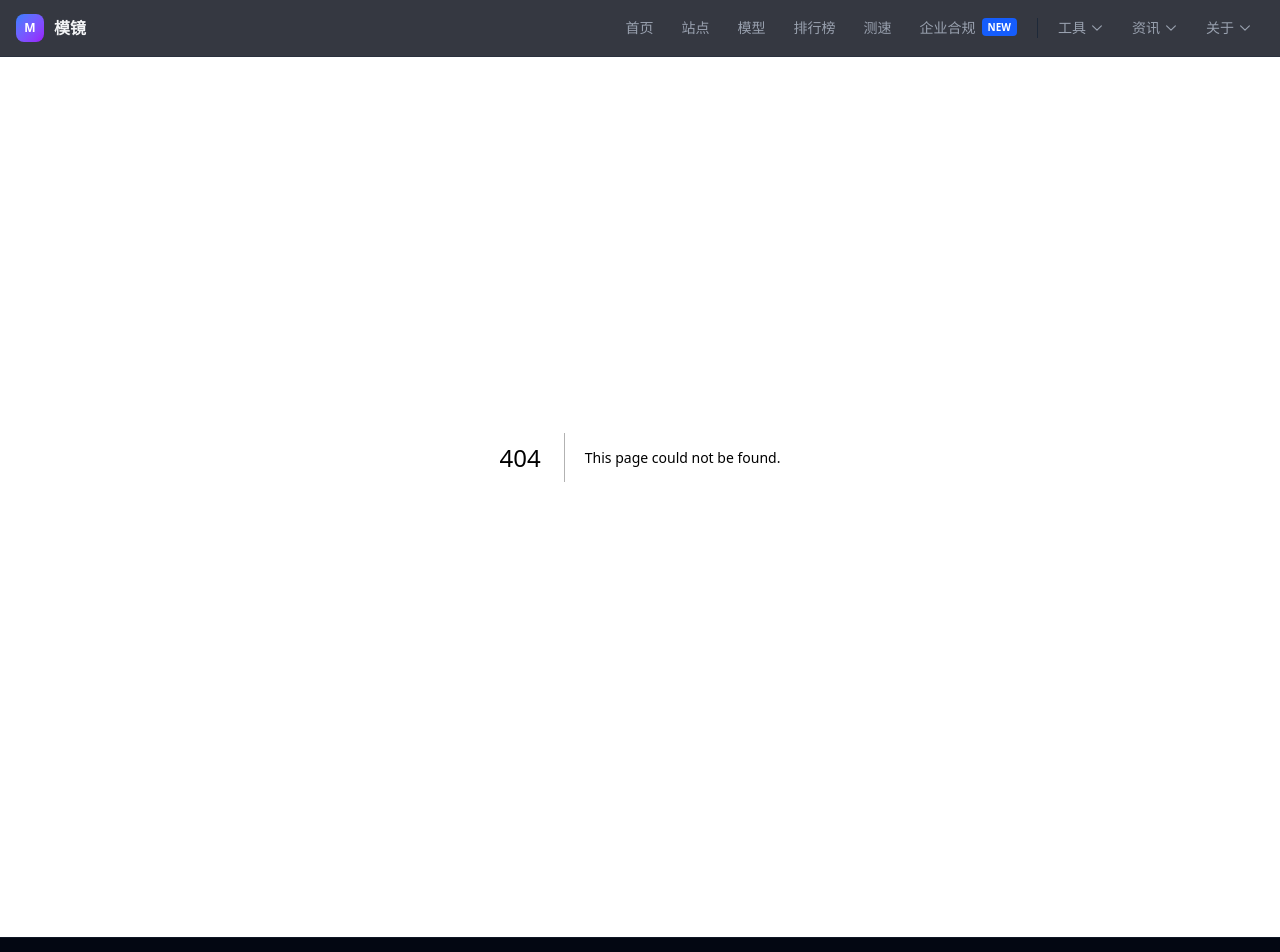
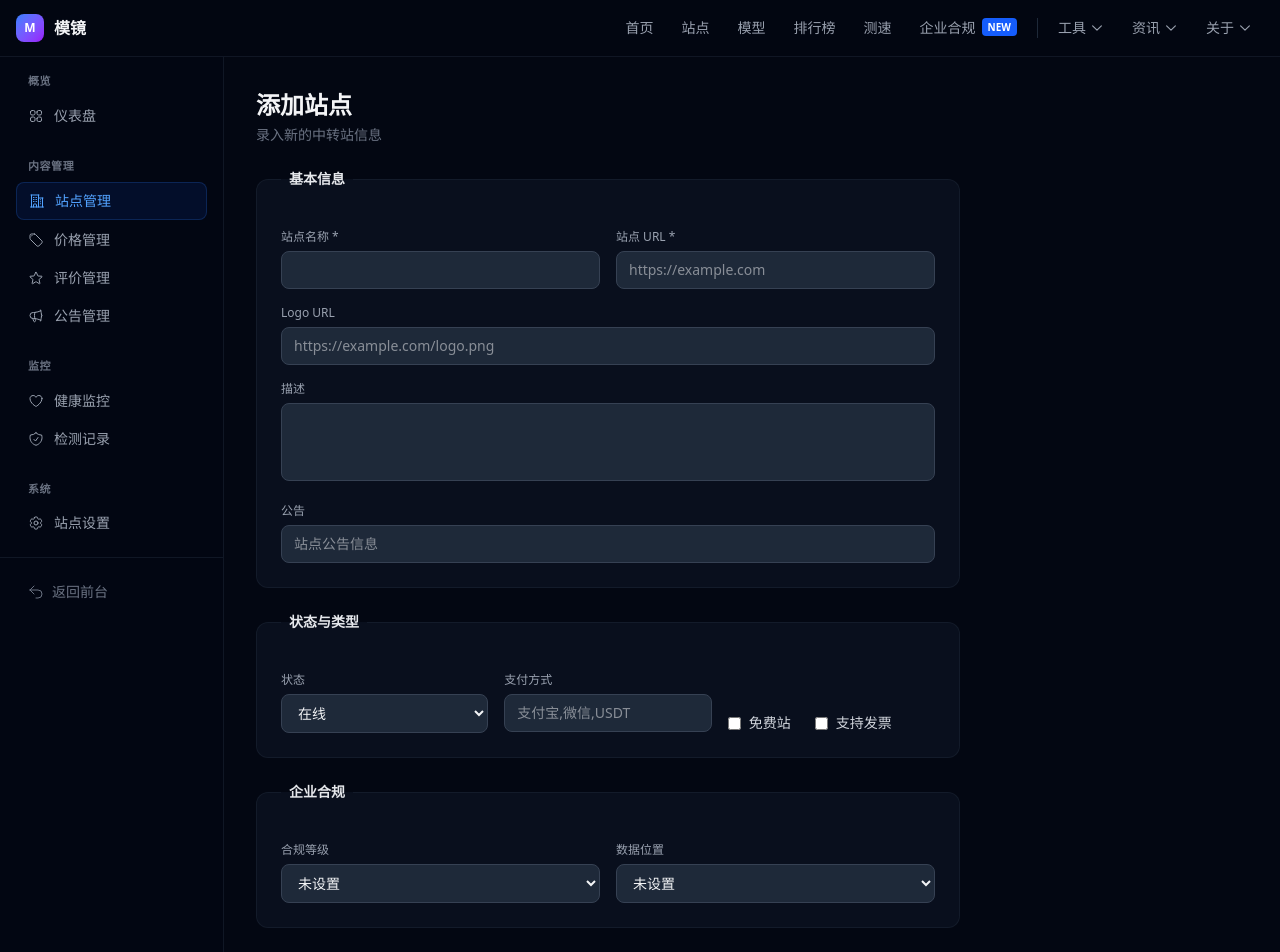
Before and after one commit to xiaoyuyu6420/modjing, a Next.js app: page /admin/sites/new in a window 1280 px wide. Before the commit this address had no page. Shown: the top 952 px of the page. Built offline with nearby package versions, Linux system fonts and the light colour scheme.

Commit message:
feat(admin): page、site-form

```diff
--- /dev/null
+++ b/src/app/admin/sites/[siteId]/edit/page.tsx
@@ -0,0 +1,23 @@
+import { prisma } from '@/lib/prisma'
+import { notFound } from 'next/navigation'
+import SiteForm from '../../_components/site-form'
+
+export default async function EditSite({
+  params,
+}: {
+  params: Promise<{ siteId: string }>
+}) {
+  const { siteId } = await params
+  const site = await prisma.site.findUnique({ where: { id: parseInt(siteId) } })
+  if (!site) notFound()
+
+  return (
+    <div className='p-8 max-w-3xl'>
+      <div className='mb-6'>
+        <h1 className='text-2xl font-bold text-gray-100'>编辑站点</h1>
+        <p className='text-sm text-gray-500 mt-1'>{site.name}</p>
+      </div>
+      <SiteForm site={site} />
+    </div>
+  )
+}
--- /dev/null
+++ b/src/app/admin/sites/_components/site-form.tsx
@@ -0,0 +1,239 @@
+'use client'
+
+import { useRouter } from 'next/navigation'
+import { useState } from 'react'
+
+type SiteData = {
+  id?: number
+  name?: string
+  url?: string
+  logo?: string | null
+  description?: string | null
+  announcement?: string | null
+  isFree?: boolean
+  status?: string
+  paymentMethods?: string
+  hasInvoice?: boolean
+  complianceLevel?: string | null
+  dataLocation?: string | null
+}
+
+export default function SiteForm({ site }: { site?: SiteData }) {
+  const router = useRouter()
+  const [loading, setLoading] = useState(false)
+  const [error, setError] = useState('')
+  const isEdit = !!site?.id
+
+  const handleSubmit = async (e: React.FormEvent<HTMLFormElement>) => {
+    e.preventDefault()
+    setLoading(true)
+    setError('')
+
+    const formData = new FormData(e.currentTarget)
+    const data: Record<string, unknown> = {}
+
+    formData.forEach((value, key) => {
+      if (key === 'isFree' || key === 'hasInvoice') {
+        data[key] = value === 'on'
+      } else {
+        data[key] = value || null
+      }
+    })
+    // Checkbox handling
+    data.isFree = formData.has('isFree')
+    data.hasInvoice = formData.has('hasInvoice')
+
+    try {
+      const url = isEdit ? `/api/admin/sites/${site.id}` : '/api/admin/sites'
+      const method = isEdit ? 'PATCH' : 'POST'
+
+      const res = await fetch(url, {
+        method,
+        headers: { 'Content-Type': 'application/json' },
+        body: JSON.stringify(data),
+      })
+
+      if (res.ok) {
+        router.push('/admin/sites')
+        router.refresh()
+      } else {
+        const body = await res.json()
+        setError(body.error || '操作失败')
+      }
+    } catch {
+      setError('网络错误')
+    } finally {
+      setLoading(false)
+    }
+  }
+
+  return (
+    <form onSubmit={handleSubmit} className='space-y-6'>
+      {error && (
+        <div className='px-4 py-3 bg-red-500/10 border border-red-500/20 rounded-lg text-sm text-red-400'>
+          {error}
+        </div>
+      )}
+
+      {/* Basic Info */}
+      <fieldset className='bg-gray-900/50 border border-gray-800/50 rounded-xl p-6 space-y-4'>
+        <legend className='text-sm font-semibold text-gray-200 px-2'>基本信息</legend>
+
+        <div className='grid grid-cols-2 gap-4'>
+          <div>
+            <label className='block text-xs text-gray-400 mb-1.5'>站点名称 *</label>
+            <input
+              name='name'
+              required
+              defaultValue={site?.name || ''}
+              className='w-full px-3 py-2 bg-gray-800 border border-gray-700 rounded-lg text-sm text-gray-100 focus:outline-none focus:ring-2 focus:ring-blue-500/50'
+            />
+          </div>
+          <div>
+            <label className='block text-xs text-gray-400 mb-1.5'>站点 URL *</label>
+            <input
+              name='url'
+              required
+              defaultValue={site?.url || ''}
+              placeholder='https://example.com'
+              className='w-full px-3 py-2 bg-gray-800 border border-gray-700 rounded-lg text-sm text-gray-100 focus:outline-none focus:ring-2 focus:ring-blue-500/50'
+            />
+          </div>
+        </div>
+
+        <div>
+          <label className='block text-xs text-gray-400 mb-1.5'>Logo URL</label>
+          <input
+            name='logo'
+            defaultValue={site?.logo || ''}
+            placeholder='https://example.com/logo.png'
+            className='w-full px-3 py-2 bg-gray-800 border border-gray-700 rounded-lg text-sm text-gray-100 focus:outline-none focus:ring-2 focus:ring-blue-500/50'
+          />
+        </div>
+
+        <div>
+          <label className='block text-xs text-gray-400 mb-1.5'>描述</label>
+          <textarea
+            name='description'
+            rows={3}
+            defaultValue={site?.description || ''}
+            className='w-full px-3 py-2 bg-gray-800 border border-gray-700 rounded-lg text-sm text-gray-100 focus:outline-none focus:ring-2 focus:ring-blue-500/50 resize-none'
+          />
+        </div>
+
+        <div>
+          <label className='block text-xs text-gray-400 mb-1.5'>公告</label>
+          <input
+            name='announcement'
+            defaultValue={site?.announcement || ''}
+            placeholder='站点公告信息'
+            className='w-full px-3 py-2 bg-gray-800 border border-gray-700 rounded-lg text-sm text-gray-100 focus:outline-none focus:ring-2 focus:ring-blue-500/50'
+          />
+        </div>
+      </fieldset>
+
+      {/* Status & Type */}
+      <fieldset className='bg-gray-900/50 border border-gray-800/50 rounded-xl p-6 space-y-4'>
+        <legend className='text-sm font-semibold text-gray-200 px-2'>状态与类型</legend>
+
+        <div className='grid grid-cols-3 gap-4'>
+          <div>
+            <label className='block text-xs text-gray-400 mb-1.5'>状态</label>
+            <select
+              name='status'
+              defaultValue={site?.status || 'online'}
+              className='w-full px-3 py-2 bg-gray-800 border border-gray-700 rounded-lg text-sm text-gray-100 focus:outline-none focus:ring-2 focus:ring-blue-500/50'
+            >
+              <option value='online'>在线</option>
+              <option value='unstable'>不稳定</option>
+              <option value='offline'>已下线</option>
+            </select>
+          </div>
+          <div>
+            <label className='block text-xs text-gray-400 mb-1.5'>支付方式</label>
+            <input
+              name='paymentMethods'
+              defaultValue={site?.paymentMethods || ''}
+              placeholder='支付宝,微信,USDT'
+              className='w-full px-3 py-2 bg-gray-800 border border-gray-700 rounded-lg text-sm text-gray-100 focus:outline-none focus:ring-2 focus:ring-blue-500/50'
+            />
+          </div>
+          <div className='flex items-end gap-6'>
+            <label className='flex items-center gap-2 text-sm text-gray-300 cursor-pointer'>
+              <input
+                type='checkbox'
+                name='isFree'
+                defaultChecked={site?.isFree || false}
+                className='rounded border-gray-600 bg-gray-800 text-blue-500 focus:ring-blue-500/50'
+              />
+              免费站
+            </label>
+            <label className='flex items-center gap-2 text-sm text-gray-300 cursor-pointer'>
+              <input
+                type='checkbox'
+                name='hasInvoice'
+                defaultChecked={site?.hasInvoice || false}
+                className='rounded border-gray-600 bg-gray-800 text-blue-500 focus:ring-blue-500/50'
+              />
+              支持发票
+            </label>
+          </div>
+        </div>
+      </fieldset>
+
+      {/* Enterprise */}
+      <fieldset className='bg-gray-900/50 border border-gray-800/50 rounded-xl p-6 space-y-4'>
+        <legend className='text-sm font-semibold text-gray-200 px-2'>企业合规</legend>
+
+        <div className='grid grid-cols-2 gap-4'>
+          <div>
+            <label className='block text-xs text-gray-400 mb-1.5'>合规等级</label>
+            <select
+              name='complianceLevel'
+              defaultValue={site?.complianceLevel || ''}
+              className='w-full px-3 py-2 bg-gray-800 border border-gray-700 rounded-lg text-sm text-gray-100 focus:outline-none focus:ring-2 focus:ring-blue-500/50'
+            >
+              <option value=''>未设置</option>
+              <option value='none'>无</option>
+              <option value='basic'>基础</option>
+              <option value='iso27001'>ISO 27001</option>
+              <option value='mlps2'>等保二级</option>
+              <option value='mlps3'>等保三级</option>
+            </select>
+          </div>
+          <div>
+            <label className='block text-xs text-gray-400 mb-1.5'>数据位置</label>
+            <select
+              name='dataLocation'
+              defaultValue={site?.dataLocation || ''}
+              className='w-full px-3 py-2 bg-gray-800 border border-gray-700 rounded-lg text-sm text-gray-100 focus:outline-none focus:ring-2 focus:ring-blue-500/50'
+            >
+              <option value=''>未设置</option>
+              <option value='CN'>中国大陆</option>
+              <option value='US'>美国</option>
+              <option value='EU'>欧洲</option>
+              <option value='Mixed'>混合</option>
+            </select>
+          </div>
+        </div>
+      </fieldset>
+
+      {/* Actions */}
+      <div className='flex items-center gap-3'>
+        <button
+          type='submit'
+          disabled={loading}
+          className='px-6 py-2.5 bg-blue-600 hover:bg-blue-500 text-white text-sm font-medium rounded-lg transition-colors disabled:opacity-50'
+        >
+          {loading ? '保存中...' : isEdit ? '保存修改' : '创建站点'}
+        </button>
+        <a
+          href='/admin/sites'
+          className='px-4 py-2.5 text-sm text-gray-400 hover:text-gray-200 transition-colors'
+        >
+          取消
+        </a>
+      </div>
+    </form>
+  )
+}
--- /dev/null
+++ b/src/app/admin/sites/new/page.tsx
@@ -0,0 +1,13 @@
+import SiteForm from '../_components/site-form'
+
+export default function NewSite() {
+  return (
+    <div className='p-8 max-w-3xl'>
+      <div className='mb-6'>
+        <h1 className='text-2xl font-bold text-gray-100'>添加站点</h1>
+        <p className='text-sm text-gray-500 mt-1'>录入新的中转站信息</p>
+      </div>
+      <SiteForm />
+    </div>
+  )
+}
```
